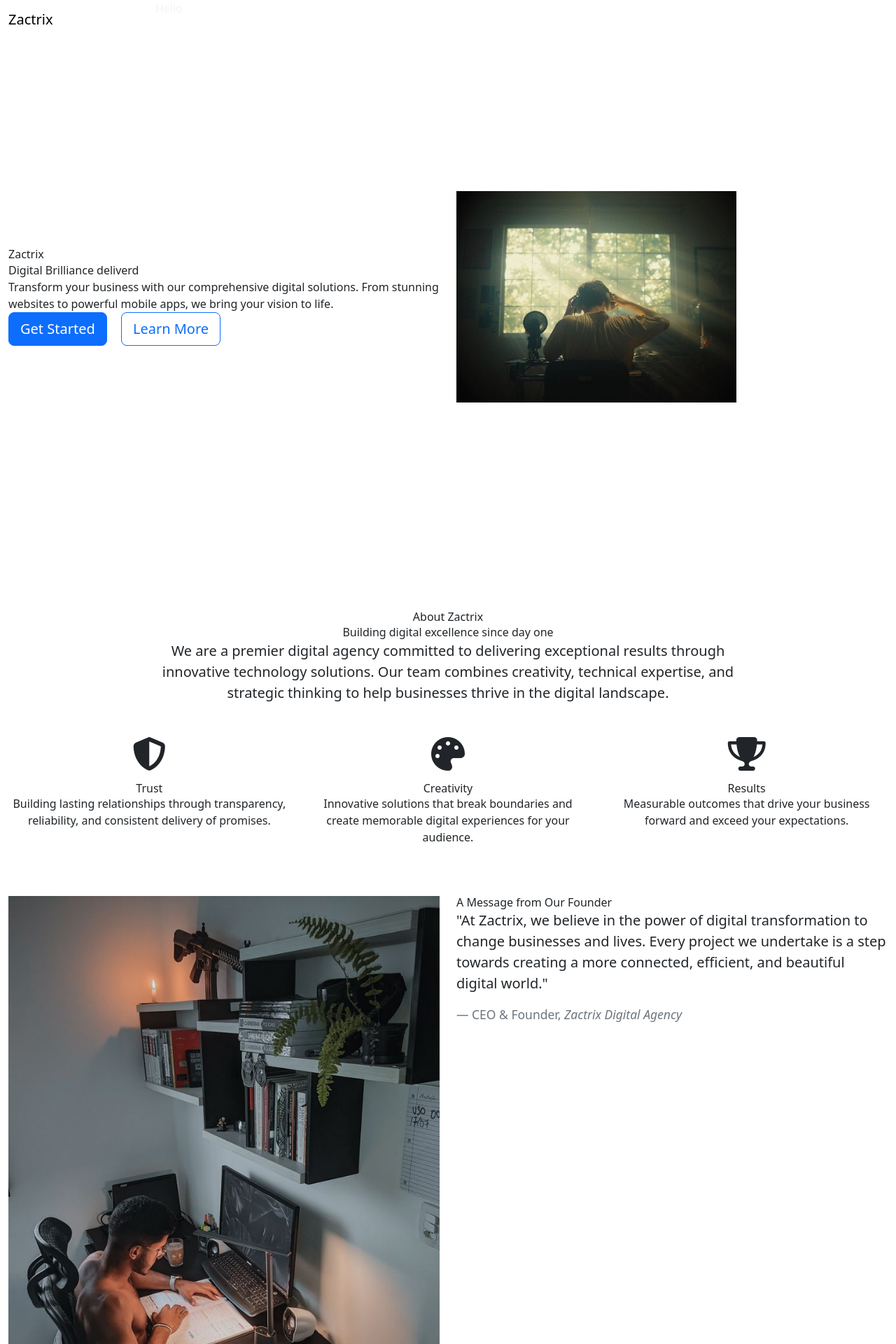
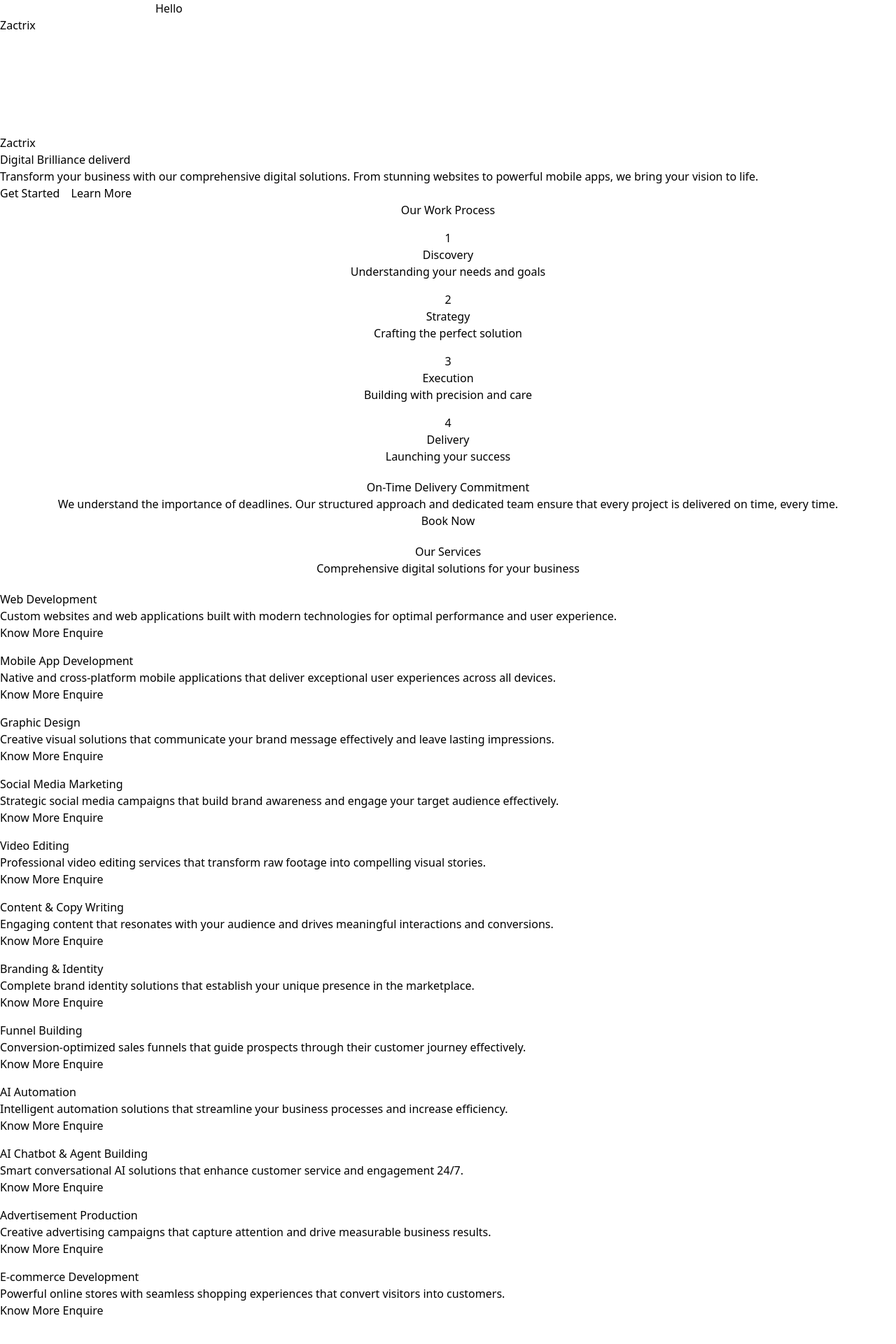
Before and after one commit to isak-dev0ps/zactrix, a Flask app: page / in a window 1280 px wide. Shown: the top 1920 px of the page at 70% size. Run offline with Flask 3, Linux system fonts and the light colour scheme; some libraries are stand-ins or nearby versions.

Commit message:
Update index.html

```diff
--- a/templates/index.html
+++ b/templates/index.html
@@ -32,16 +32,14 @@
 
     <title>Zactrix - Digital Agency | We Deliver Digital Brilliance</title>
 
-    <!-- Bootstrap CSS -->
-    <link href="https://cdn.jsdelivr.net/npm/bootstrap@5.3.2/dist/css/bootstrap.min.css" rel="stylesheet">
-    <!-- Font Awesome -->
-    <link rel="stylesheet" href="https://cdnjs.cloudflare.com/ajax/libs/font-awesome/6.4.0/css/all.min.css">
-    <!-- Google Fonts -->
-    <link href="https://fonts.googleapis.com/css2?family=Inter:wght@300;400;500;600;700&display=swap" rel="stylesheet">
-    <!-- Custom CSS -->
-    <script src="{{ url_for('static', filename='js/script.js') }}"></script>
 
- <script src="https://cdn.tailwindcss.com"></script>
+  <script src="https://cdn.tailwindcss.com"></script>
+
+  <!-- ✅ Custom CSS -->
+  <link rel="stylesheet" href="{{ url_for('static', filename='css/style.css') }}">
+
+  <!-- ✅ Custom JS -->
+  <script src="{{ url_for('static', filename='js/script.js') }}" defer></script>
 
 
     <!-- Schema.org Structured Data -->
@@ -131,111 +129,14 @@
                         </div>
                     </div>
                 </div>
-                <div class="col-lg-6 col-md-12 order-1 order-lg-2">
-                    <div class="hero-image">
-                        <div class="floating-card">
-                            <img src="isak.jpg" alt="workspace" width="400px">
 
-                        </div>
-                    </div>
-                </div>
-            </div>
-        </div>
-    </section>
+  <script src="https://cdn.tailwindcss.com"></script>
 
-    <!-- About Section -->
-    <section id="about" class="about-section py-5">
-        <div class="container">
-            <!-- About Zactrix Overview -->
-            <div class="row mb-5">
-                <div class="col-lg-8 mx-auto text-center">
-                    <h2 class="section-title">About Zactrix</h2>
-                    <p class="section-subtitle">Building digital excellence since day one</p>
-                    <p class="lead">We are a premier digital agency committed to delivering exceptional results through innovative technology solutions. Our team combines creativity, technical expertise, and strategic thinking to help businesses thrive in the digital landscape.</p>
-                </div>
-            </div>
+  <!-- ✅ Custom CSS -->
+  <link rel="stylesheet" href="{{ url_for('static', filename='css/style.css') }}">
 
-            <!-- Trust, Creativity, Results Icons -->
-            <div class="row mb-5">
-                <div class="col-md-4 text-center mb-4">
-                    <div class="value-card">
-                        <i class="fas fa-shield-alt fa-3x mb-3"></i>
-                        <h4>Trust</h4>
-                        <p>Building lasting relationships through transparency, reliability, and consistent delivery of promises.</p>
-                    </div>
-                </div>
-                <div class="col-md-4 text-center mb-4">
-                    <div class="value-card">
-                        <i class="fas fa-palette fa-3x mb-3"></i>
-                        <h4>Creativity</h4>
-                        <p>Innovative solutions that break boundaries and create memorable digital experiences for your audience.</p>
-                    </div>
-                </div>
-                <div class="col-md-4 text-center mb-4">
-                    <div class="value-card">
-                        <i class="fas fa-trophy fa-3x mb-3"></i>
-                        <h4>Results</h4>
-                        <p>Measurable outcomes that drive your business forward and exceed your expectations.</p>
-                    </div>
-                </div>
-            </div>
-
-            <!-- Founder's Message -->
-            <div class="row mb-5">
-                <div class="col-lg-6 mb-4">
-                    <div class="founder-image">
-                        <div class="image-placeholder">
-                            <img src="devhub.jpg">
-                            <p class="mt-3">Founder & CEO</p>
-                        </div>
-                    </div>
-                </div>
-                <div class="col-lg-6">
-                    <div class="founder-message">
-                        <h3>A Message from Our Founder</h3>
-                        <blockquote class="blockquote">
-                            <p>"At Zactrix, we believe in the power of digital transformation to change businesses and lives. Every project we undertake is a step towards creating a more connected, efficient, and beautiful digital world."</p>
-                            <footer class="blockquote-footer mt-3">CEO & Founder, <cite title="Zactrix">Zactrix Digital Agency</cite></footer>
-                        </blockquote>
-                    </div>
-                </div>
-            </div>
-
-            <!-- Office Workspace Showcase -->
-            <div class="row mb-5">
-                <div class="col-lg-12">
-                    <h3 class="text-center mb-4">Our Creative Workspace</h3>
-                    <div class="office-gallery">
-                        <div class="row">
-                            <div class="col-md-4 mb-3">
-                                <div class="office-image">
-                                    <div class="image-placeholder">
-                                     <img src="devhub.jpg">
-                                        <p class="mt-2">Development Hub</p>
-                                    </div>
-                                </div>
-                            </div>
-                            <div class="col-md-4 mb-3">
-                                <div class="office-image">
-                                    <div class="image-placeholder">
-                                      <img src="collab.jpg">
-                                        <p class="mt-2">Collaboration Space</p>
-                                    </div>
-                                </div>
-                            </div>
-                            <div class="col-md-4 mb-3">
-                                <div class="office-image">
-                                    <div class="image-placeholder">
-                                       <img src="innov.jpg">
-                                        <p class="mt-2">Innovation Lab</p>
-                                    </div>
-                                </div>
-                            </div>
-                        </div>
-                    </div>
-                </div>
-            </div>
-
+  <!-- ✅ Custom JS -->
+  <script src="{{ url_for('static', filename='js/script.js') }}" defer></script>
             <!-- Work Process -->
             <div class="row mb-5">
                 <div class="col-lg-12">
```
